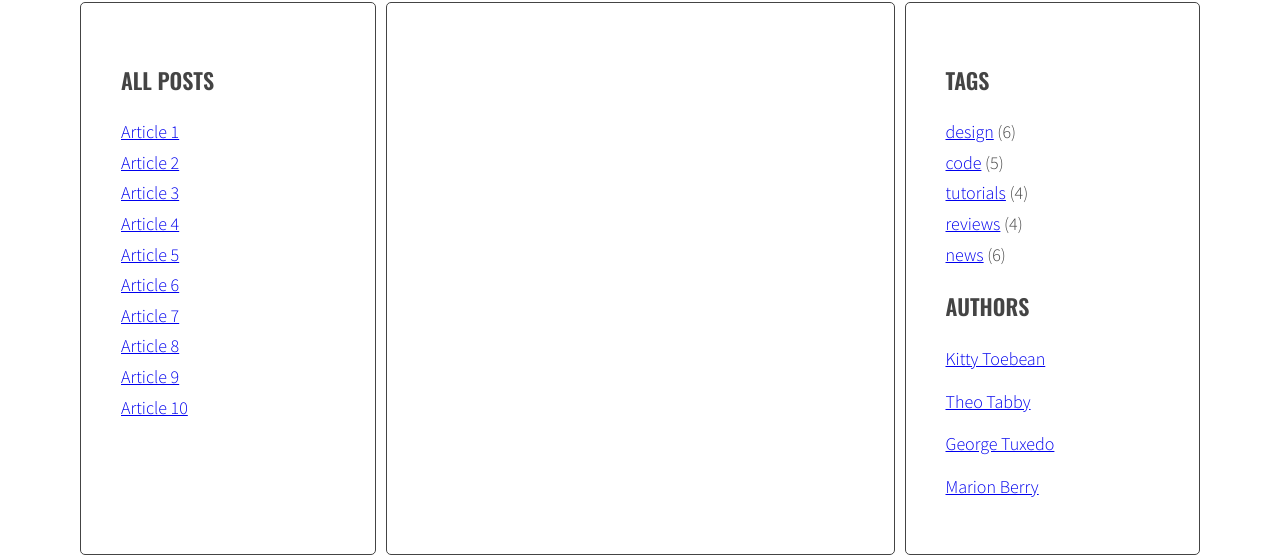
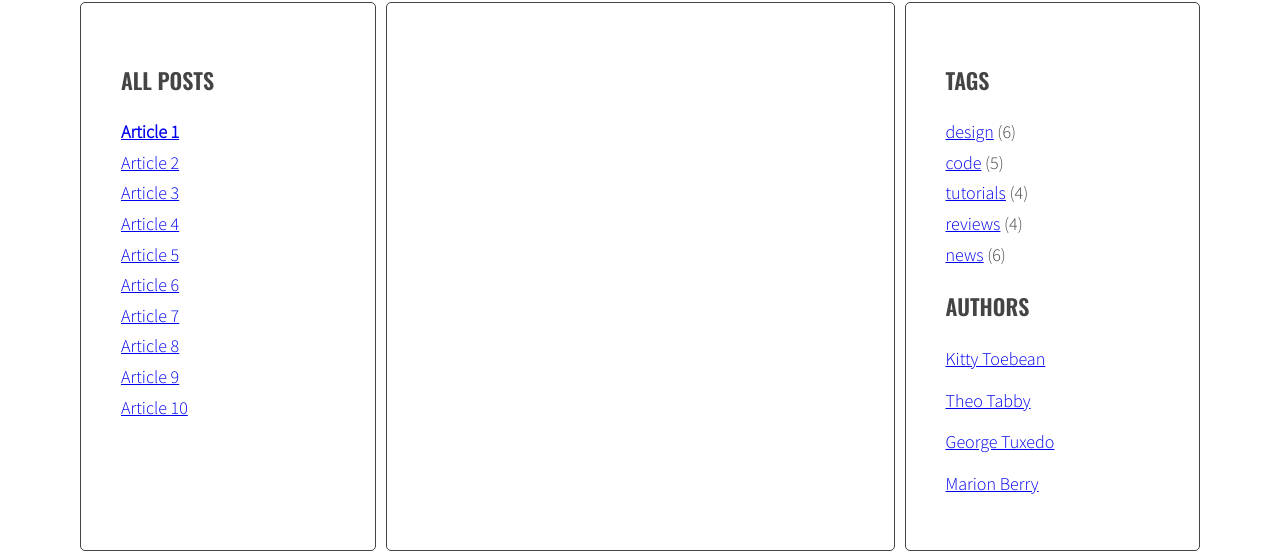
Before and after one commit to Oskyyy/javascript-blog, a website: page index.html in a window 1280 px wide. Both pictures are taken after a click on the link "Article 1". Shown: the part 241-798 px from the top of the page. Drawn offline with nearby package versions, Linux system fonts and the light colour scheme.

Commit message:
Add link active

```diff
--- a/js/script.js
+++ b/js/script.js
@@ -6,10 +6,10 @@ document.getElementById('test-button').addEventListener('click', function(){
 */
 
 const titleClickHandler = function(event){
+    const clickedElement = this;
     console.log('Link was clicked!');
-    console.log(event)
 
-    /* remove class 'active' from all article links  */
+    /* [DONE] remove class 'active' from all article links  */
 
     const activeLinks = document.querySelectorAll('.titles a.active');
 
@@ -17,9 +17,11 @@ const activeLinks = document.querySelectorAll('.titles a.active');
       activeLink.classList.remove('active');
     }
 
-    /* add class 'active' to the clicked link */
+    /* [IN PROGRESS] add class 'active' to the clicked link */
 
-    /* remove class 'active' from all articles */
+    console.log('clickedElement :', clickedElement);
+
+    /* [DONE] remove class 'active' from all articles */
 
     const activeArticles = document.querySelectorAll('article.active');
 
@@ -32,6 +34,8 @@ const activeArticles = document.querySelectorAll('article.active');
     /* find the correct article using the selector (value of 'href' attribute) */
 
     /* add class 'active' to the correct article */
+    console.log(clickedElement);
+    clickedElement.classList.add('active');
   }
 
   const links = document.querySelectorAll('.titles a');
--- a/sass/style.scss
+++ b/sass/style.scss
@@ -95,7 +95,7 @@ body {
 
 .authors {
   li {
-    margin-bottom: 12px;
+    margin-bottom: 11px;
   }
 }
 
```
Also changed, not shown: index.html (+1 -1 lines), css/style.css. Lines whose indentation alone changed are shown as unchanged.
